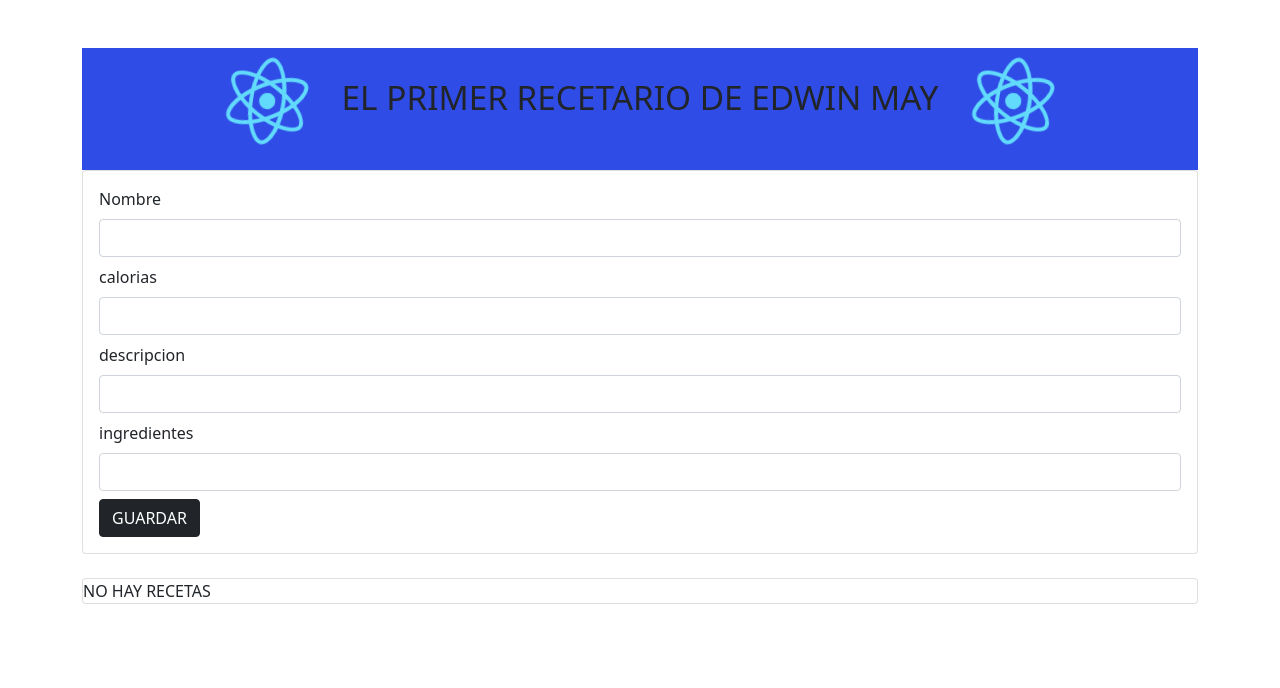
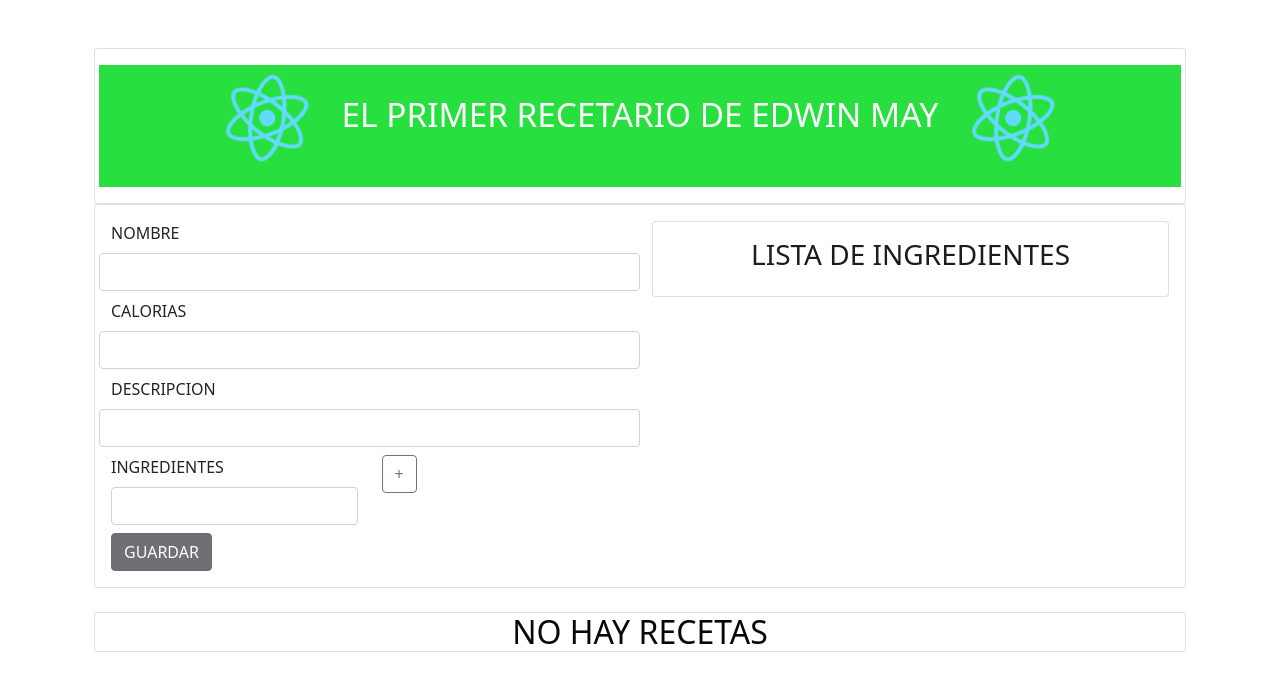
Before and after one commit to Edwin020298/recetario2022, a React (Create React App) app: page / in a window 1280 px wide. Shown: the top 688 px of the page. Built offline with nearby package versions, Linux system fonts and the light colour scheme.

Commit message:
se le dieron validaciones al formulario y se cambiaron caracteristicas en ccs

```diff
--- a/src/App.css
+++ b/src/App.css
@@ -8,11 +8,22 @@
 }
 
 .App-header {
-  background-color: rgb(48, 76, 231);
+  background-color: rgb(39, 223, 63);
+  color: white;
   display: flex;
   justify-content: center;
   align-items: center;
-  font-size:25pt
+  font-size: 25pt;
+}
+h2 {
+  color: rgb(8, 8, 8);
+  align-items: center;
+}
+
+h3 {
+  color: rgb(29, 28, 28);
+  display: flex;
+  justify-content: center;
 }
 
 @keyframes App-logo-spin {
@@ -23,3 +34,6 @@
     transform: rotate(360deg);
   }
 }
+Container{
+  border-color: blueviolet;
+}
--- a/src/App.js
+++ b/src/App.js
@@ -1,29 +1,76 @@
-import React from "react";
+import React, { useState } from "react";
 import logo from "./logo.svg";
 import "./App.css";
 import shortid from "shortid";
-import { Label, Card, CardBody } from "reactstrap";
+import { Label, Card, CardBody, Container, Row, Col, Button } from "reactstrap";
+
+const initialData = {
+  name: "",
+  calories: "",
+  description: "",
+};
 
 function App() {
-  const [Nombre, setNombre] = React.useState();
-  const [nombreR, setNombreR] = React.useState([]);
+  const [values, setValues] = useState(initialData);
+  const [ingrediente, setingrediente] = useState("");
+  const [ingredientes, setIngredientes] = useState([]);
+  const [recetas, setRecetas] = useState([]);
+
+  const validateButton = () => {
+    if (values.name === "") return true;
+    if (values.calories === "") return true;
+    if (values.description === "") return true;
+    if (ingredientes.length === 0) return true;
+    return false;
+  };
 
   const GuardaReceta = (e) => {
     e.preventDefault();
-    if (!Nombre.trim()) {
-       return;
-    }
-    setNombreR([...nombreR, { Nombre, id: shortid.generate() }]);
-    setNombre("");
+    if (validateButton()) return;
+    const newRecetasArray = [...recetas];
+    newRecetasArray.push({ ...values, ingredientes, id: shortid.generate() });
+    setingrediente("");
+    setIngredientes([]);
+    setRecetas(newRecetasArray);
+    setValues(initialData);
+  };
+
+  const handleChange = (e) => {
+    const name = e.target.name;
+    const value = e.target.value;
+    setValues((prev) => {
+      return { ...prev, [name]: value };
+    });
   };
 
   const BorrarReceta = (id) => {
-    const arrayFiltrado = nombreR.filter((item) => item.id !== id);
-    setNombreR(arrayFiltrado);
+    const arrayFiltrado = recetas.filter((item) => item.id !== id);
+    setRecetas(arrayFiltrado);
+  };
+
+  const addIngredient = () => {
+    if (ingrediente === "") return;
+    const newIngredientes = [...ingredientes];
+    const data = {
+      name: ingrediente,
+      id: shortid.generate(),
+    };
+    newIngredientes.push(data);
+    setIngredientes(newIngredientes);
+    setingrediente("");
+  };
+
+  const borrarIngrediente = (id) => {
+    const arrayFiltrado = ingredientes.filter((item) => item.id !== id);
+    setIngredientes(arrayFiltrado);
   };
 
   return (
     <div className="container mt-5">
+      <Container>
+        <Card>
+          <CardBody>
+            <Row>
               <header className="App-header">
                 <p>
                   <img src={logo} className="App-logo" alt="logo" />
@@ -31,47 +78,129 @@ function App() {
                   <img src={logo} className="App-logo" alt="logo" />
                 </p>
               </header>
+            </Row>
+          </CardBody>
+        </Card>
+      </Container>
 
+      <Container>
         <form onSubmit={GuardaReceta}>
           <Card>
             <CardBody>
-            <Label for="name">Nombre</Label>
+              <Row>
+                <Col>
+                  <Row>
+                    <Label htmlFor="name">NOMBRE</Label>
                     <input
-              name="Nombre"
+                      name="name"
                       type="text"
                       className="form-control mb-2"
-              onChange={(e) => setNombre(e.target.value)}
-              value={Nombre}
+                      onChange={handleChange}
+                      value={values.name}
                     />
+                  </Row>
+                  <Row>
+                    <Label htmlFor="calorias">CALORIAS</Label>
+                    <input
+                      value={values.calories}
+                      name="calories"
+                      type="text"
+                      className="form-control mb-2"
+                      onChange={handleChange}
+                    />
+                  </Row>
 
-            <Label for="calorias">calorias</Label>
-            <input name="Calorias" type="text" className="form-control mb-2" />
-
-            <Label for="descripcion">descripcion</Label>
+                  <Row>
+                    <Label htmlFor="descripcion">DESCRIPCION</Label>
                     <input
-              name="descripcion"
+                      name="description"
                       type="textarea"
                       className="form-control mb-2"
+                      value={values.description}
+                      onChange={handleChange}
                     />
+                  </Row>
 
-            <Label for="ingredientes">ingredientes</Label>
-            <input name="Nombre" type="text" className="form-control mb-2" />
+                  <Row>
+                    <Col>
+                      <Label htmlFor="ingredientes">INGREDIENTES</Label>
+                      <input
+                        name="ingredients"
+                        type="text"
+                        className="form-control mb-2"
+                        onChange={(e) => setingrediente(e.target.value)}
+                        value={ingrediente}
+                      />
+                    </Col>
 
-            <button className="btn btn-dark btn-block" type="submit">
+                    <Col>
+                      <Button
+                        onClick={addIngredient}
+                        outline
+                        color="secondary"
+                        type="button"
+                      >
+                        +
+                      </Button>
+                    </Col>
+                  </Row>
+
+                  <button
+                    disabled={validateButton()}
+                    className="btn btn-dark btn-block"
+                    type="submit"
+                  >
                     GUARDAR
                   </button>
+                </Col>
+
+                <Col>
+                  <Card>
+                    <CardBody>
+                      <h3>LISTA DE INGREDIENTES</h3>
+                      {ingredientes.map((res) => {
+                        return (
+                          <div key={res.id}>
+                            {res.name}
+                            <button
+                              className="Button"
+                              onClick={() => borrarIngrediente(res.id)}
+                            >
+                              BORRAR
+                            </button>
+                          </div>
+                        );
+                      })}
                     </CardBody>
                   </Card>
+                </Col>
+              </Row>
+            </CardBody>
+          </Card>
+        </form>
+      </Container>
+
       <br></br>
-      </form>
 
+      <Container>
         <ul className="list-group">
-        {nombreR.length === 0 ? (
-          <div className="card mb-3">NO HAY RECETAS</div>
+          {recetas.length === 0 ? (
+            <h2 className="card mb-3">NO HAY RECETAS</h2>
           ) : (
-          nombreR.map((item) => (
+            recetas.map((item) => {
+              const renderIngredientes = item.ingredientes.map((res) => {
+                return <li key={res.id}>{res.name}</li>;
+              });
+              return (
                 <div className="list-group-item" key={item.id}>
-              <span className="lead">{item.Nombre}</span>
+                  <span className="lead">{item.name}</span>
+                  <br></br>
+                  <span className="lead">{item.calories}</span>
+                  <br></br>
+                  <span className="lead">{item.description}</span>
+                  <br></br>
+                  <ul>{renderIngredientes}</ul>
+
                   <button
                     className="btn btn-sm btn-danger float-right mx-2"
                     onClick={() => BorrarReceta(item.id)}
@@ -79,10 +208,12 @@ function App() {
                     Eliminar
                   </button>
                 </div>
-          ))
+              );
+            })
           )}
           <br></br>
         </ul>
+      </Container>
     </div>
   );
 }
```
Lines whose indentation alone changed are shown as unchanged.
